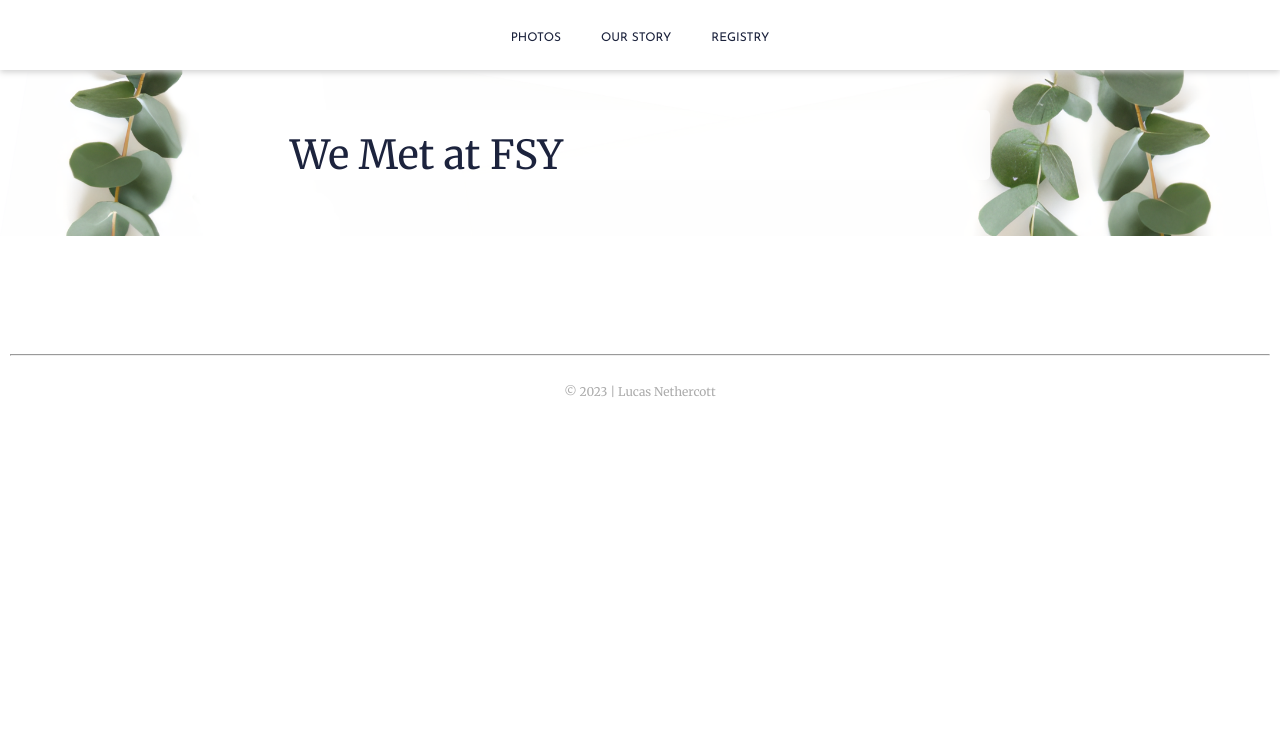
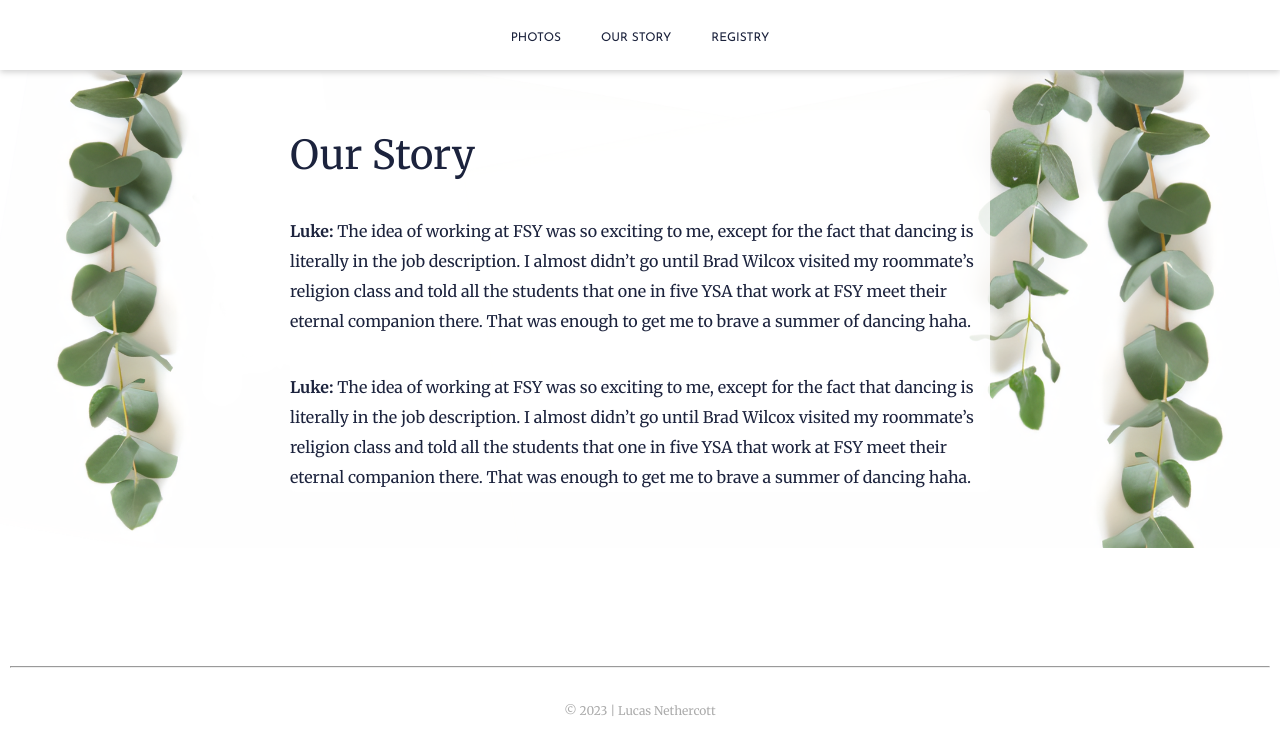
Before and after one commit to lsneth/luke-and-taylor, a React (Create React App) app: page /our-story in a window 1280 px wide. Shown: the top 754 px of the page. Built offline with nearby package versions, Linux system fonts and the light colour scheme.

Commit message:
our story styling

```diff
--- a/src/pages/OurStory.js
+++ b/src/pages/OurStory.js
@@ -5,8 +5,22 @@ export default function OurStory() {
         <div className='eucalyptus-bg'>
             <div className='text'>
                 <TextImage src=''/>
-                <h1>We Met at FSY</h1>
+                <h1>Our Story</h1>
                 <p>
+                    <span className='dialogue'>Luke:</span> The idea of working at FSY was
+                    so exciting to me, except for the fact that dancing is literally in the
+                    job description. I almost didn’t go until Brad Wilcox visited my roommate’s
+                    religion class and told all the students that one in five YSA that work at
+                    FSY meet their eternal companion there. That was enough to get me to brave
+                    a summer of dancing haha.
+                </p>
+                {/* <p><span className='dialogue'>Taylor:</span></p> */}
+                <p>
+                    <span className='dialogue'>Luke:</span> The idea of working at FSY was so
+                    exciting to me, except for the fact that dancing is literally in the job description.
+                    I almost didn’t go until Brad Wilcox visited my roommate’s religion class and told
+                    all the students that one in five YSA that work at FSY meet their eternal companion
+                    there. That was enough to get me to brave a summer of dancing haha.
                 </p>
             </div>
         </div>
--- a/src/styles/styles.css
+++ b/src/styles/styles.css
@@ -59,6 +59,15 @@ a{
 .navButton:hover{
   cursor: pointer;
   color:var(--pink);
+}
+
+p{
+  line-height: 30px;
+  padding-top:20px;
+}
+
+.dialogue{
+  font-weight:bold;
 }
 
 #registry-content{
```
